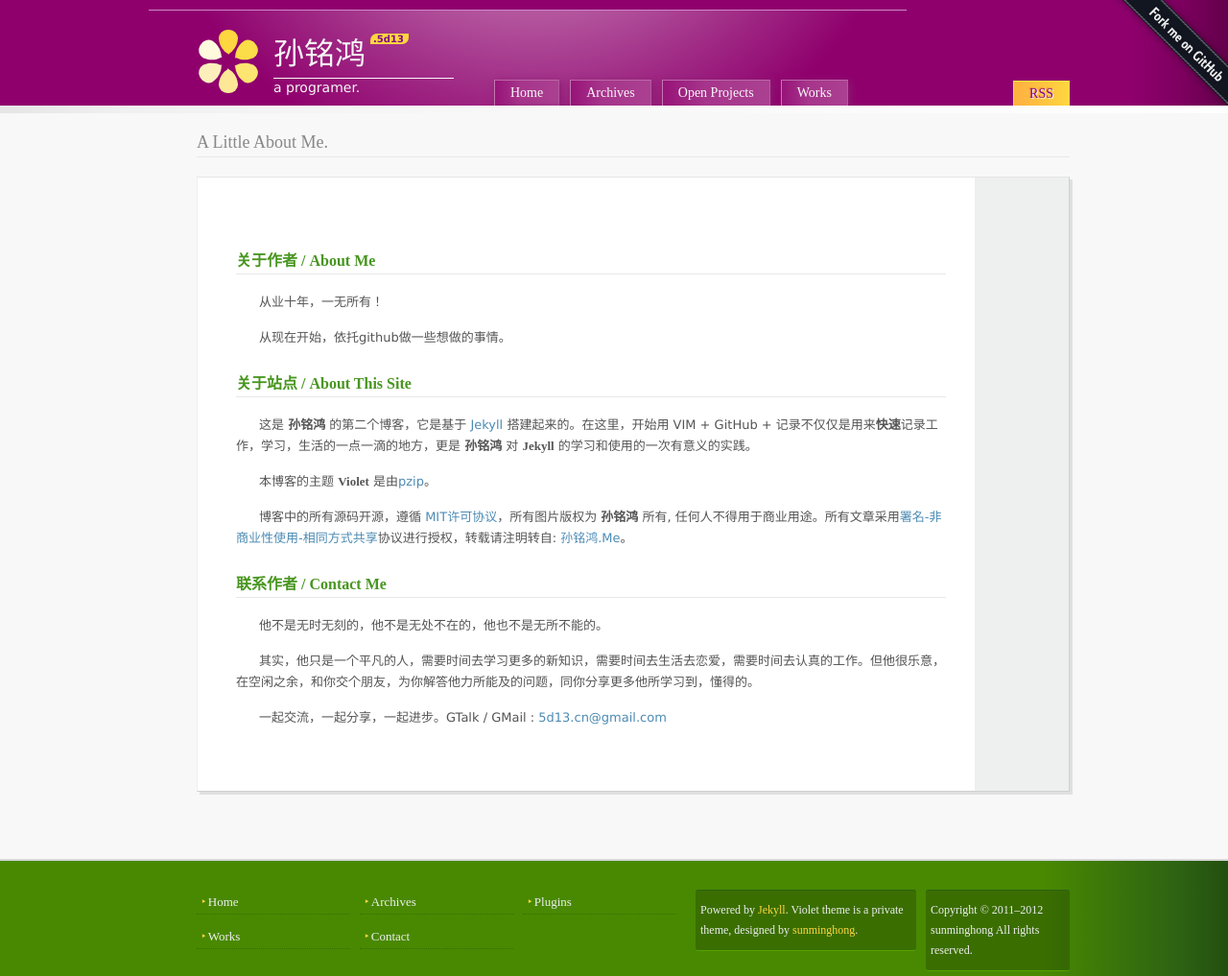
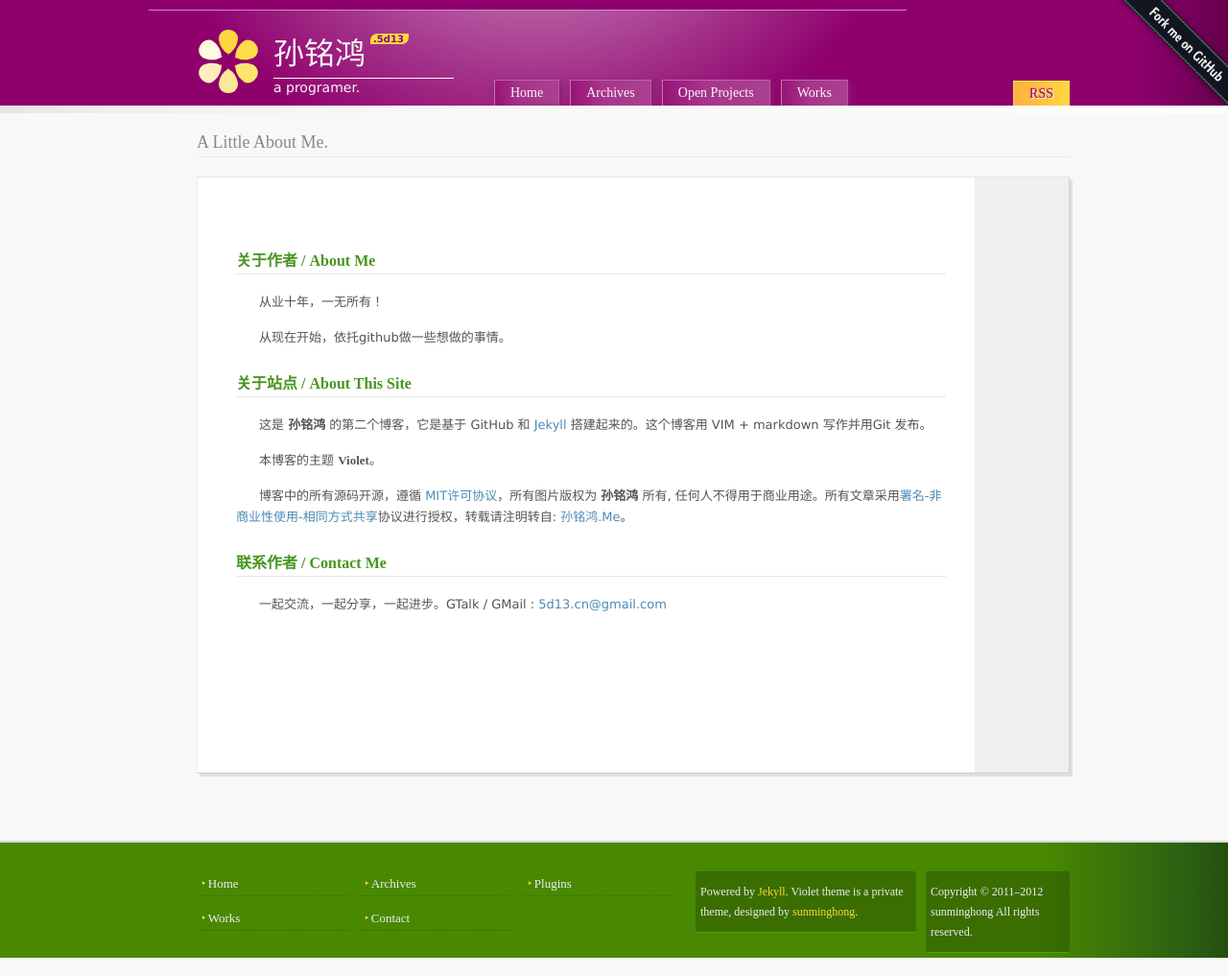
Before and after one commit to sunminghong/sunminghong.github.com, a Jekyll site: the page built from contact.html, in a window 1280 px wide. Shown: the whole page at 96% size. Built offline with Jekyll 4.4.1, drawn with Linux system fonts in a browser that asks for light colours; Markdown is read by kramdown in place of the engine named in the settings; comment, search, counter and statistics services are not loaded.

```diff
--- a/contact.html
+++ b/contact.html
@@ -23,12 +23,10 @@ isContact: true
 					<p>从现在开始，依托github做一些想做的事情。</p>
 
                     <h3>关于站点 / About This Site</h3>
-                    <p>这是 <strong>孙铭鸿</strong> 的第二个博客，它是基于 <a href="http://jekyllrb.com" target="_blank" rel="nofollow">Jekyll</a> 搭建起来的。在这里，开始用 VIM + GitHub + 记录不仅仅是用来<strong>快速</strong>记录工作，学习，生活的一点一滴的地方，更是 <strong>孙铭鸿</strong> 对 <strong>Jekyll</strong> 的学习和使用的一次有意义的实践。</p>
-					<p>本博客的主题 <strong>Violet</strong> 是由<a href="">pzip</a>。</p>
+                    <p>这是 <strong>孙铭鸿</strong> 的第二个博客，它是基于 GitHub 和 <a href="http://jekyllrb.com" target="_blank" rel="nofollow">Jekyll</a> 搭建起来的。这个博客用 VIM + markdown 写作并用Git 发布。</p>
+					<p>本博客的主题 <strong>Violet</strong><a href=""></a>。</p>
                     <p>博客中的所有源码开源，遵循 <a href="http://zh.wikipedia.org/wiki/MIT_License" target="_blank" title="MIT许可协议">MIT许可协议</a>，所有图片版权为 <strong>孙铭鸿</strong> 所有, 任何人不得用于商业用途。所有文章采用<a href="http://creativecommons.org/licenses/by-nc-sa/3.0/" rel="nofollow" target="_blank">署名-非商业性使用-相同方式共享</a>协议进行授权，转载请注明转自: <a href="http://blog.5d13.cn" target="_blank" rel="nofollow">孙铭鸿.Me</a>。</p>
                     <h3>联系作者 / Contact Me</h3>
-                    <p>他不是无时无刻的，他不是无处不在的，他也不是无所不能的。</p>
-                    <p>其实，他只是一个平凡的人，需要时间去学习更多的新知识，需要时间去生活去恋爱，需要时间去认真的工作。但他很乐意，在空闲之余，和你交个朋友，为你解答他力所能及的问题，同你分享更多他所学习到，懂得的。</p>
                     <p>一起交流，一起分享，一起进步。GTalk / GMail : <a href="mailto:5d13.cn@gmail.com" title="Mail to 孙铭鸿">5d13.cn@gmail.com</a></p>
 					<!--
 					<h3>修改日志 / Change Log</h3>
```
